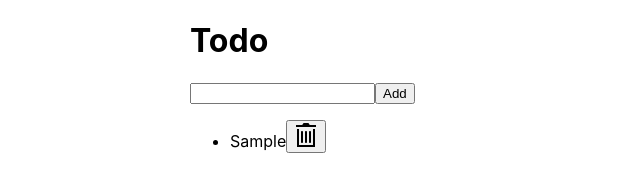
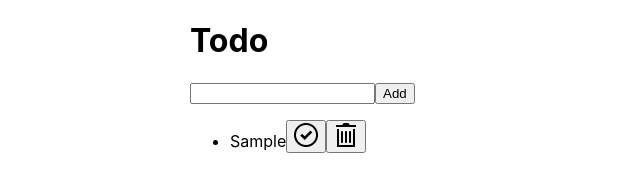
Before and after one commit to YuriODantas/Projects-ProgBr, a React app in the folder to-do-list/: page / in a window 1280 px wide. Both pictures are taken after typing "Sample" into the empty fields and a click on the button "Add". Shown: the whole page, without its empty margins (0-640 px from the left). Built offline with nearby package versions, Linux system fonts and the light colour scheme.

Commit message:
Create onDone function

```diff
--- a/to-do-list/src/List.js
+++ b/to-do-list/src/List.js
@@ -1,11 +1,19 @@
 import React from 'react';
 
+function DoneImg(props) {
+    if (props.done) {
+        return (<img src="./assets/on.png" alt="done" />)
+    } else {
+        return (<img src="./assets/off.png" alt="undone" />)
+    }
+}
+
 function List(props) {
-
     return (
         <ul>
-            {props.items.map(item => <li key={item.id}>
+            {props.items.map(item => <li className={item.done ? "done" : ""} key={item.id}>
                 {item.text}
+                <button onClick={() => { props.onDone(item) }}><DoneImg done={item.done} /></button>
                 <button onClick={() => { props.onItemDeleted(item) }}><img src="./assets/bin.svg" alt="delete" /></button>
             </li>)}
         </ul>
--- a/to-do-list/src/Todo.css
+++ b/to-do-list/src/Todo.css
@@ -2,3 +2,7 @@
     margin: auto;
     max-width: 900px;
 }
+
+.done {
+    text-decoration: line-through;
+}
--- a/to-do-list/src/Todo.js
+++ b/to-do-list/src/Todo.js
@@ -21,12 +21,23 @@ function Todo() {
         setItems(filteredItems);
     }
 
+    function onDone(item) {
+        let updateItems = items.map(it => {
+            if (it.id === item.id) {
+                it.done = !it.done;
+            }
+            return it;
+        })
+
+        setItems(updateItems);
+    }
+
     return (
         <div className="container">
             <h1>Todo</h1>
             <TodoForm onAddItem={onAddItem} />
 
-            <List onItemDeleted={onItemDeleted} items={items} />
+            <List onDone={onDone} onItemDeleted={onItemDeleted} items={items} />
 
         </div>
     )
```
Also changed, not shown: to-do-list/public/assets/off.png (added), to-do-list/public/assets/on.png (added).
